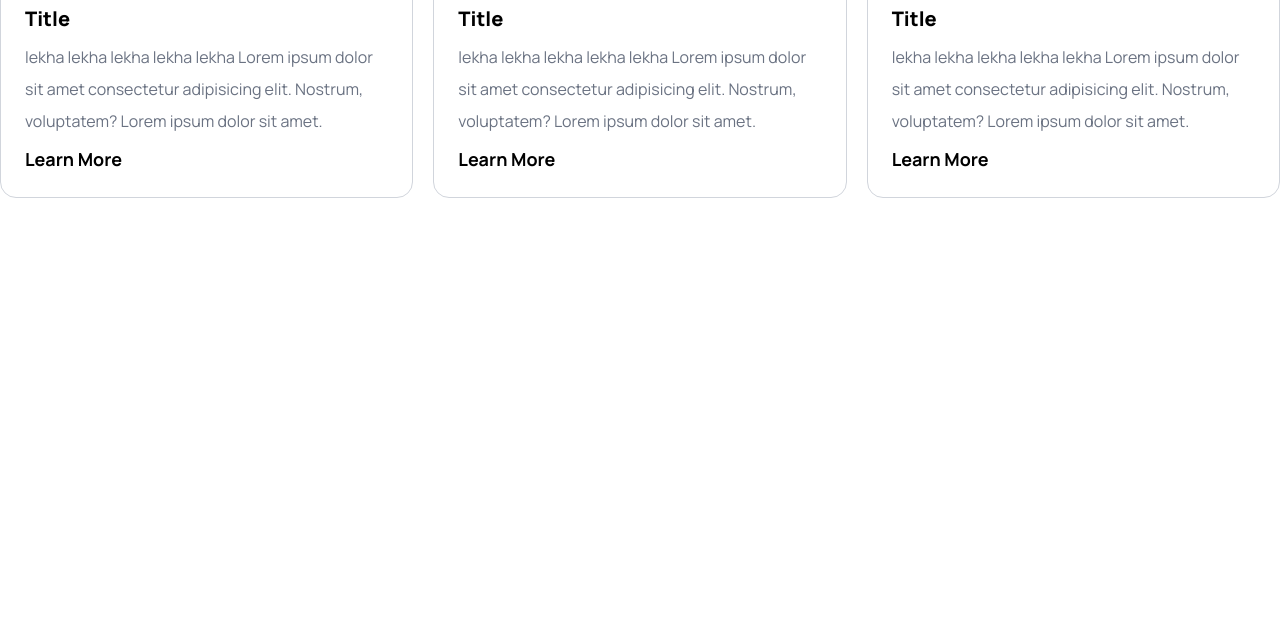
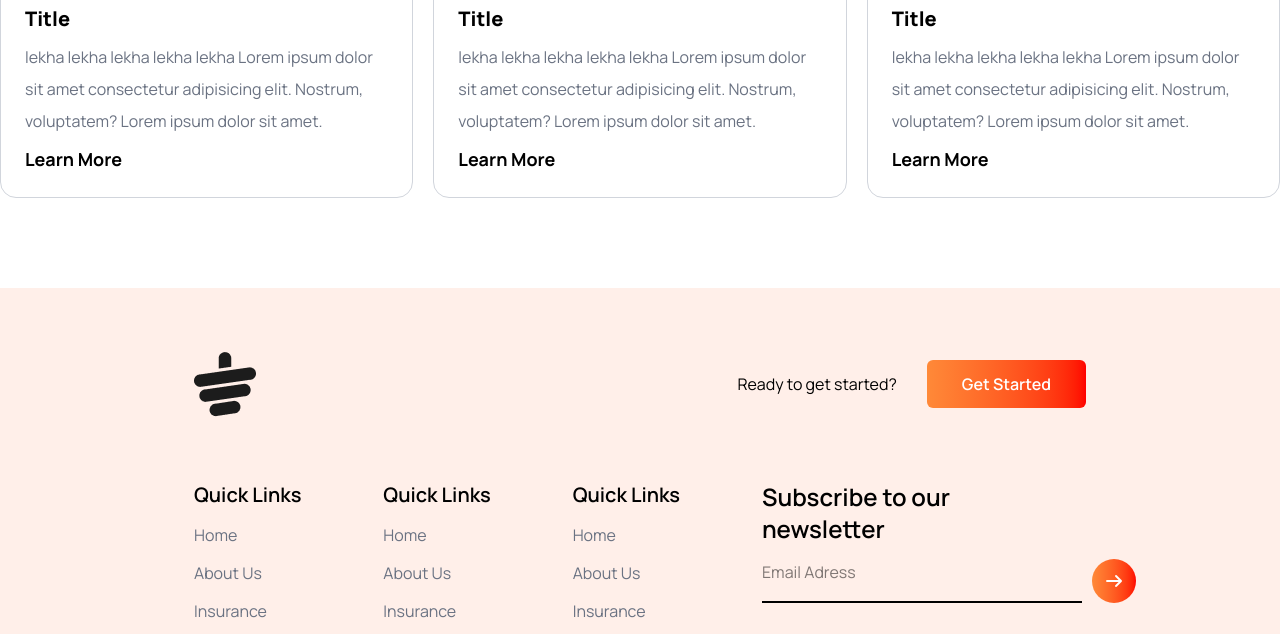
Before and after one commit to nhtzeropoint5/Tea-House-Website, a plain HTML site: page index.html in a window 1280 px wide. Shown: the part 3036-3670 px from the top of the page. Before the commit the page ends 3324 px from the top, so only its background shows below. Drawn offline with nearby package versions, Linux system fonts and the light colour scheme.

Commit message:
done and dusted

```diff
--- a/index.html
+++ b/index.html
@@ -51,7 +51,7 @@
   </div>
 
   <!-- Right -->
-  <div class="banner-right flex justify-end items-end relative">
+  <div class="banner-right flex justify-end items-end relative ">
 
     <img src="./images/banner.png" alt="">
 
@@ -119,8 +119,6 @@ Lorem ipsum dolor sit amet consectetur adipisicing elit. Itaque asperiores magni
 
 </section>
 
-
-
 <!-- great tea section -->
 
 <section class="container mx-auto grid grid-cols-1 md:grid-cols-2 gap-13">
@@ -145,10 +143,11 @@ Lorem ipsum dolor sit amet consectetur adipisicing elit. Itaque asperiores magni
 </section>
 
 <!-- review section -->
- <section class="container mx-auto my-[90px] grid grid-cols-1 gap-16 md:grid-cols-2 bg-linear-to-r from-[#ff8938] to-[#ff0000] p-[90px] rounded-md lg:gap-13">
+ <section class="container mx-auto my-[90px] grid grid-cols-1 gap-16 md:grid-cols-2 bg-linear-to-r from-[#ff8938] from-0% to-[#ff0000] to-65% p-[90px] rounded-md lg:gap-13">
 
 
-  <div class="review-left text-left  space-y-8 ">
+  <div class="review-left text-left  space-y-8 relative">
+    <img src="./images/bg_cup.png" alt="" class="absolute right-16  -bottom-[120px] sm:scale-59 md:scale-75 lg:scale-100">
 <h2 class="font-bold text-[45px] my-8 text-white">Meet Our Super <br> Clients</h2>
 <p class="text-white leading-8 ">Lorem, ipsum dolor sit amet consectetur adipisicing elit. Et exercitationem dolorem neque impedit atque minus voluptates eaque. Magni quaerat neque aliquam dignissimos unde exercitationem tenetur, perferendis repudiandae ab numquam animi.</p>
 <button class="py-4 px-10 rounded-md  font-semibold bg-white"><span class="font-extrabold text-[20px] bg-linear-to-r from-[#ff8938] to-[#ff0000] bg-clip-text text-transparent ">Show All</span></button>
@@ -185,9 +184,7 @@ Lorem ipsum dolor sit amet consectetur adipisicing elit. Itaque asperiores magni
   </div>
  </section>
 
-
  <!-- news and events -->
-
 <section class="container mx-auto my-[90px]">
 
 <div class="text-center max-w-[65%] mx-auto">
@@ -233,8 +230,64 @@ Lorem ipsum dolor sit amet consectetur adipisicing elit. Itaque asperiores magni
 </section>
 
  <!-- footer -->
+<section class="bg-[#ffefe9]  pb-16">
+  <div class="footer-top flex justify-between mx-[130px]  p-16">
+    <img src="./images/cup.png" alt="">
+    <div class="grid grid-cols-2 gap-[30px] items-center">
+    <p>Ready to get started?</p>
+    <button
+      class="py-3 px-5 rounded-md text-white font-semibold
+             bg-linear-to-r from-[#ff8938] to-[#ff0000]">
+      Get Started
+    </button></div>
+  </div>
 
-<section></section>
+<div class="grid grid-cols-[0.9fr_0.9fr_0.9fr_1.3fr] ml-[194px] mr-[144px]">
+
+<div class="space-y-3.5">
+  <h2 class="font-semibold text-xl">Quick Links</h2>
+  <h3 class="text-md text-gray-500">Home</h3>
+  <h3 class="text-md text-gray-500">About Us</h3>
+  <h3 class="text-md text-gray-500">Insurance</h3>
+  <h3 class="text-md text-gray-500">Privacy Policy</h3>
+</div>
+<div class="space-y-3.5">
+  <h2 class="font-semibold text-xl">Quick Links</h2>
+  <h3 class="text-md text-gray-500">Home</h3>
+  <h3 class="text-md text-gray-500">About Us</h3>
+  <h3 class="text-md text-gray-500">Insurance</h3>
+  <h3 class="text-md text-gray-500">Privacy Policy</h3>
+</div>
+<div class="space-y-3.5">
+  <h2 class="font-semibold text-xl">Quick Links</h2>
+  <h3 class="text-md text-gray-500">Home</h3>
+  <h3 class="text-md text-gray-500">About Us</h3>
+  <h3 class="text-md text-gray-500">Insurance</h3>
+  <h3 class="text-md text-gray-500">Privacy Policy</h3>
+</div>
+
+<div class="space-y-3.5">
+<h2 class="font-semibold text-2xl">Subscribe to our <br>  newsletter </h2>
+<div class="flex justify-center gap-2.5"><input type="text" name="" placeholder="Email Adress" id="" class="border-b-2 pb-4 w-[320px]">
+<button class="px-3 py-2.5 rounded-full text-white font-semibold
+             bg-linear-to-r from-[#ff8938] to-[#ff0000]"><i class="fa-solid fa-arrow-right"></i></button></div>
+
+
+  <div class="my-10">
+  <span><i class="fa-brands fa-facebook-f text-gray-500"></i></span>
+  <span class="mx-4"><i class="fa-brands fa-twitter text-gray-500"></i></span>
+  <span><i class="fa-brands fa-square-instagram text-gray-500"></i></span>
+</div>
+
+
+</div>
+
+
+</div>
+
+<footer class="text-sm text-gray-600 w-fit mx-auto py-6">© 2027 UIDesign.to - All rights reserved.</footer>
+
+</section>
 
 <script src="script.js"></script>
 </body>
```
